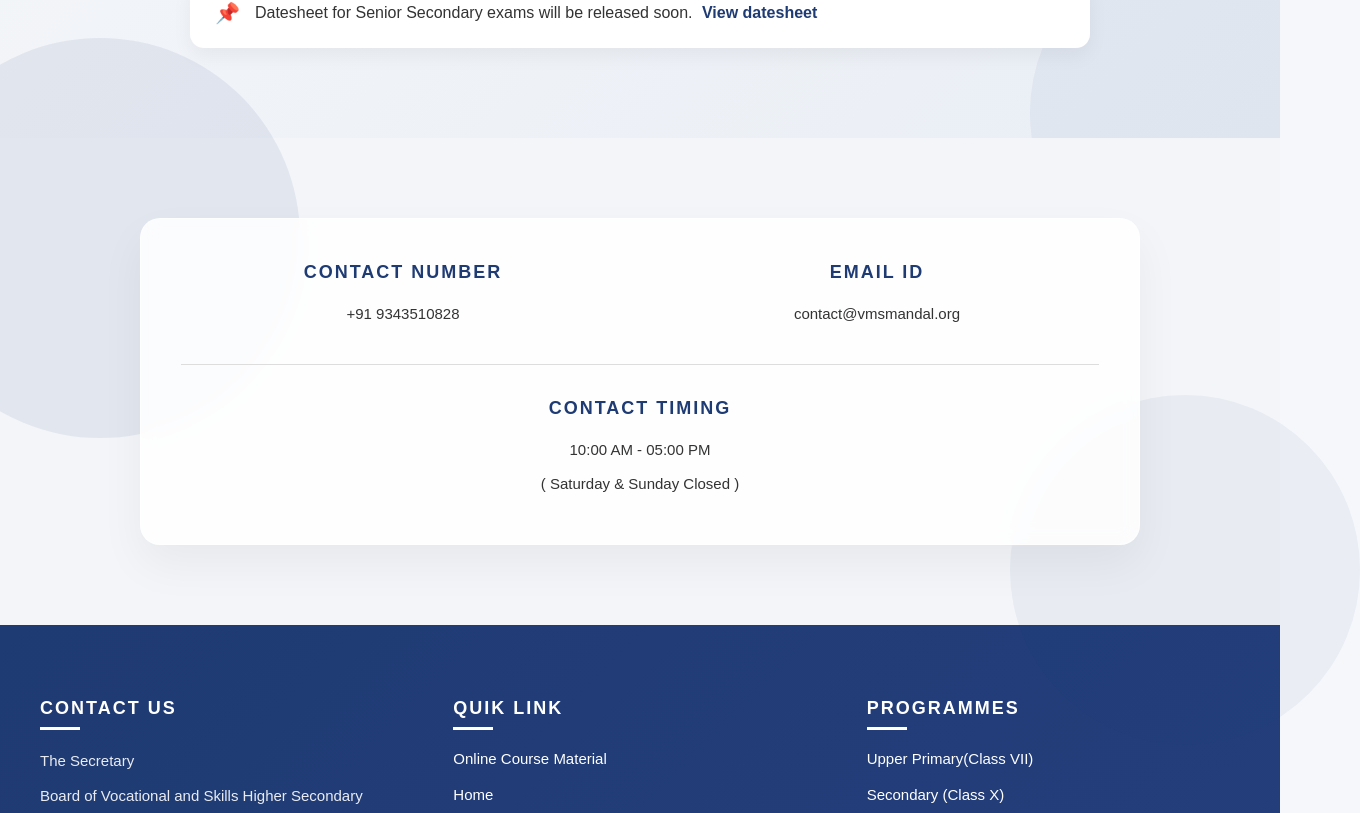
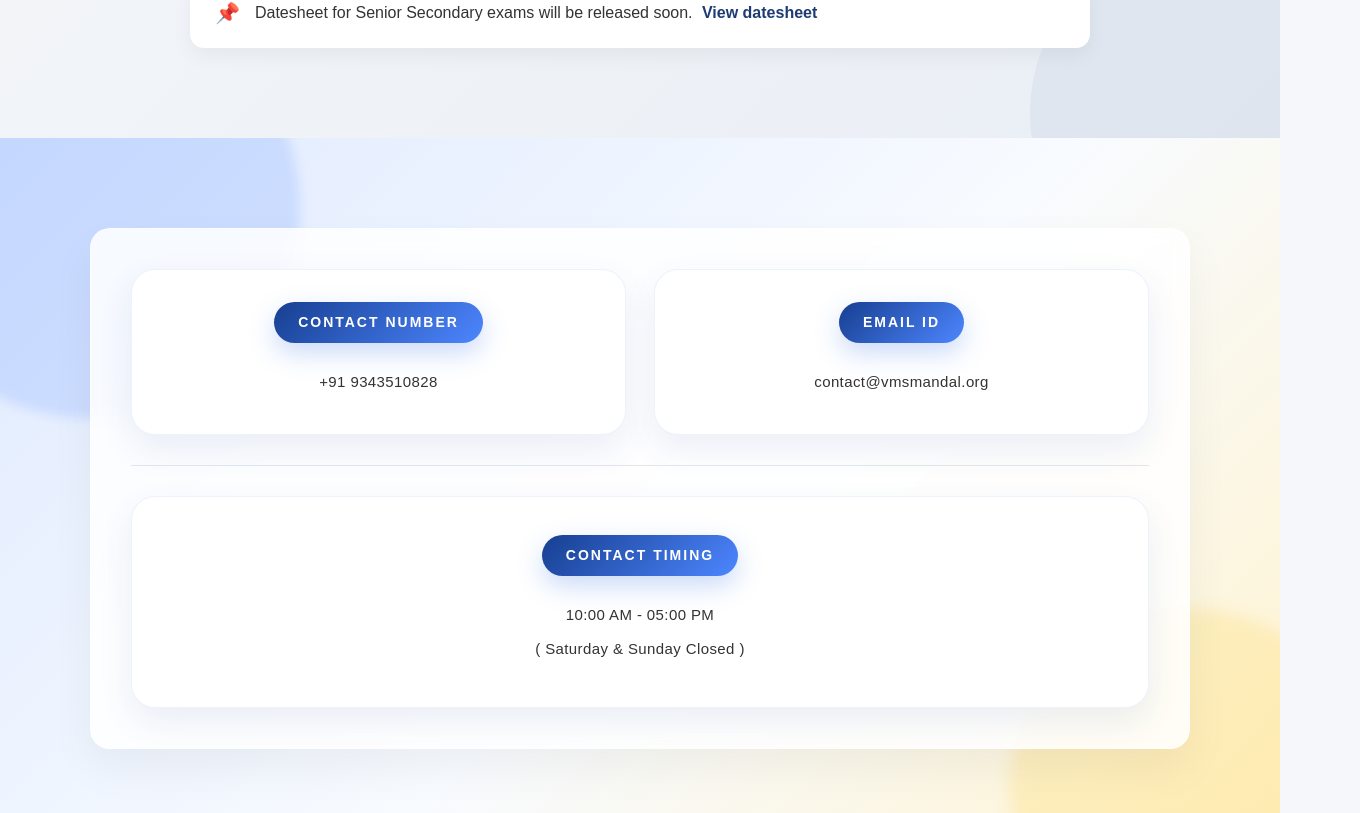
Before and after one commit to ranvijaysingh0741/ERP-SYSTEM, a React (Create React App) app in the folder frontend/: page / in a window 1280 px wide. Shown: the part 3807-4620 px from the top of the page, 1360 px wide, since content can reach past the window. Built offline with nearby package versions, Linux system fonts and the light colour scheme.

Commit message:
Revamp ContactInfoSection styles with gradients and shadows

```diff
--- a/frontend/src/landing/components/ContactInfoSection.css
+++ b/frontend/src/landing/components/ContactInfoSection.css
@@ -1,40 +1,45 @@
 .contact-wrapper {
-  background: #f3f5f9;
-  padding: 80px 20px;
+  background: linear-gradient(135deg, #dfeaff 0%, #f8fbff 55%, #fff3cf 100%);
+  padding: 90px 20px;
   position: relative;
+  overflow: hidden;
+  font-family: "Poppins", sans-serif;
 }
 
-/* Soft background circles */
+/* Soft premium background glow */
 .contact-wrapper::before {
   content: "";
   position: absolute;
-  width: 400px;
-  height: 400px;
-  background: rgba(30, 60, 120, 0.08);
+  width: 420px;
+  height: 420px;
+  background: rgba(80, 135, 255, 0.18);
   border-radius: 50%;
-  top: -100px;
-  left: -100px;
+  top: -140px;
+  left: -120px;
+  filter: blur(6px);
 }
 
 .contact-wrapper::after {
   content: "";
   position: absolute;
-  width: 350px;
-  height: 350px;
-  background: rgba(30, 60, 120, 0.05);
+  width: 360px;
+  height: 360px;
+  background: rgba(255, 208, 70, 0.22);
   border-radius: 50%;
-  bottom: -120px;
-  right: -80px;
+  bottom: -130px;
+  right: -90px;
+  filter: blur(8px);
 }
 
-/* Card */
+/* Main card */
 .contact-card {
-  max-width: 1000px;
+  max-width: 1100px;
   margin: auto;
-  background: #ffffff;
-  border-radius: 20px;
-  padding: 40px;
-  box-shadow: 0 15px 40px rgba(0, 0, 0, 0.08);
+  background: rgba(255, 255, 255, 0.9);
+  border-radius: 36px;
+  padding: 58px 55px;
+  box-shadow: 0 28px 70px rgba(34, 86, 180, 0.16);
+  border: 1px solid rgba(120, 165, 255, 0.25);
   position: relative;
   z-index: 2;
 }
@@ -42,50 +47,93 @@
 /* Row layout */
 .contact-row {
   display: flex;
-  gap: 30px;
+  gap: 28px;
 }
 
 .top-row {
-  border-bottom: 1px solid #ddd;
   padding-bottom: 30px;
   margin-bottom: 30px;
+  border-bottom: 1px solid rgba(31, 59, 115, 0.12);
 }
 
+/* Info boxes */
 .contact-box {
   flex: 1;
   text-align: center;
+  background: #ffffff;
+  padding: 32px 24px;
+  border-radius: 24px;
+  border: 1px solid rgba(30, 90, 200, 0.08);
+  box-shadow: 0 14px 35px rgba(35, 78, 150, 0.09);
+  transition: all 0.35s ease;
+}
+
+.contact-box:hover {
+  transform: translateY(-6px);
+  box-shadow: 0 22px 45px rgba(35, 78, 150, 0.16);
 }
 
 .contact-box h3 {
-  font-size: 18px;
+  display: inline-block;
+  background: linear-gradient(135deg, #173f91, #4d86ff);
+  color: #ffffff;
+  padding: 10px 24px;
+  border-radius: 999px;
+  font-size: 14px;
   letter-spacing: 2px;
-  margin-bottom: 15px;
-  font-weight: 600;
-  color: #1f3b73;
+  margin-bottom: 18px;
+  font-weight: 700;
+  text-transform: uppercase;
+  box-shadow: 0 10px 26px rgba(48, 110, 230, 0.25);
 }
 
 .contact-box p {
-  font-size: 16px;
-  color: #333;
-  margin: 5px 0;
+  font-size: 19px;
+  color: #2b2f3a;
+  margin: 8px 0;
+  line-height: 1.7;
+  font-weight: 500;
+  letter-spacing: 0.4px;
 }
 
 /* Full width timing box */
 .full-width {
   width: 100%;
+  padding: 38px 24px;
 }
 
 /* Responsive */
 @media (max-width: 768px) {
+  .contact-wrapper {
+    padding: 60px 16px;
+  }
+
   .contact-row {
     flex-direction: column;
+    gap: 22px;
   }
 
   .contact-card {
-    padding: 30px 20px;
+    padding: 35px 20px;
+    border-radius: 26px;
+  }
+
+  .top-row {
+    padding-bottom: 22px;
+    margin-bottom: 22px;
   }
 
   .contact-box {
-    margin-bottom: 20px;
+    padding: 28px 18px;
+  }
+
+  .contact-box h3 {
+    font-size: 12px;
+    padding: 9px 18px;
+    letter-spacing: 1.5px;
+  }
+
+  .contact-box p {
+    font-size: 15px;
   }
 }
```
